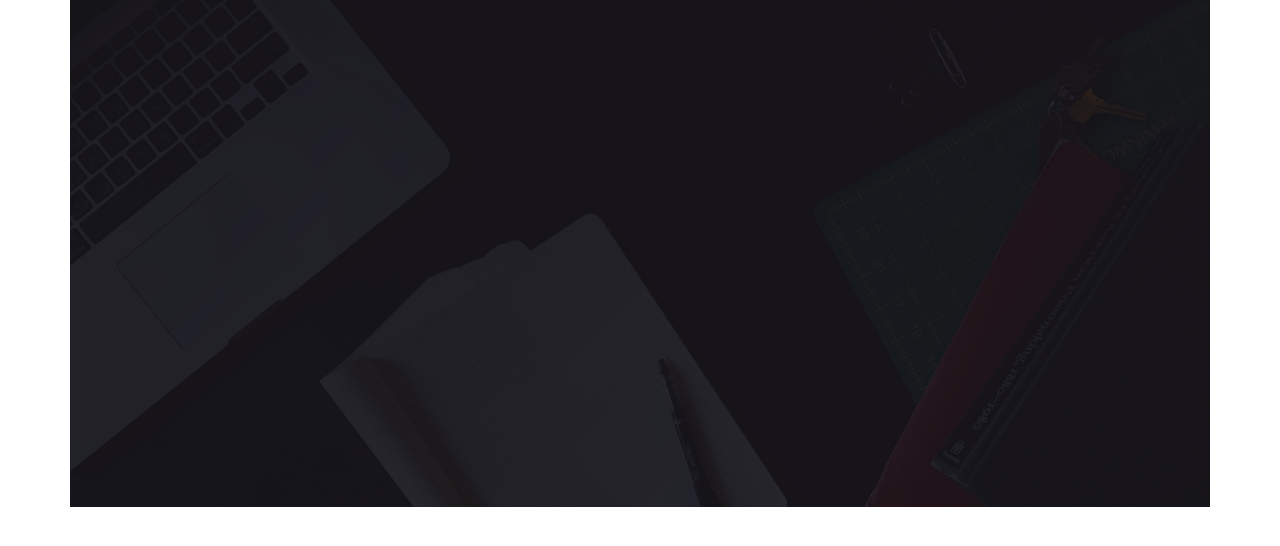
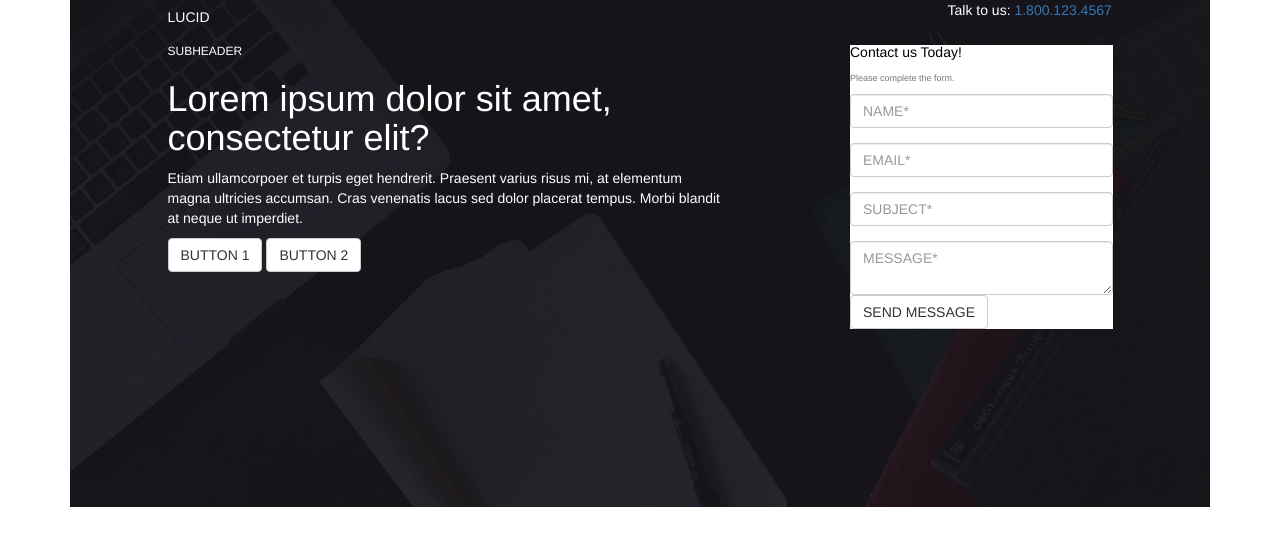
Before and after one commit to jaroot32/MechanixSite, a website: page index.html in a window 1280 px wide. Drawn offline with nearby package versions, Linux system fonts and the light colour scheme.

Commit message:
update: Header layout

```diff
--- a/css/styles.css
+++ b/css/styles.css
@@ -1,4 +1,17 @@
 body {
 	margin: 0 auto;
-	padding: 0 auto;
+	color: #fff;
 }
+.laptop-image {
+	max-width: 100%;
+	height: 931px;
+	background-image: url("laptopimage.jpg");
+	background-repeat: no-repeat;
+	background-size: 100% auto;
+}
+form {
+	background-color: #fff;
+}
+form {
+	color: #000;
+}
--- a/index.html
+++ b/index.html
@@ -1,5 +1,6 @@
 <!DOCTYPE html>
 <html lang="en">
+
 <head>
     <meta charset="utf-8">
     <meta http-equiv="X-UA-Compatible" content="IE=edge">
@@ -18,12 +19,46 @@
       <script src="https://oss.maxcdn.com/respond/1.4.2/respond.min.js"></script>
     <![endif]-->
 </head>
+
 <body>
     <div class="container">
         <header>
+            <div class="laptop-image">
                 <div class="row">
-        <div class="col-lg-12 ">
-          <img class="img-responsive"src="images/laptopimage.jpg">
+                    <div class="col-lg-offset-1 col-lg-1">
+                        <h5>LUCID</h5>
+                    </div>
+                    <div class="col-lg-offset-7 col-lg-3">
+                        <p>Talk to us:<a href="tel://1-800-123-4567"> 1.800.123.4567</a></p>
+                    </div>
+                </div>
+                <div class="row">
+                    <div class="col-lg-offset-1 col-lg-6">
+                        <h6>SUBHEADER</h6>
+                        <h1>Lorem ipsum dolor sit amet, consectetur elit?</h1>
+                        <p>Etiam ullamcorpoer et turpis eget hendrerit. Praesent varius risus mi, at elementum magna ultricies accumsan. Cras venenatis lacus sed dolor placerat tempus. Morbi blandit at neque ut imperdiet.</p>
+                        <button class="btn btn-default" type="button">BUTTON 1</button>
+                        <button class="btn btn-default" type="button">BUTTON 2</button>
+                    </div>
+                    <div class="col-lg-offset-1 col-lg-3">
+                        <form>
+                            <h5>Contact us Today!</h5>
+                            <h6><small>Please complete the form.</small></h6>
+                            <div class="form-group">
+                                <input type="text" class="form-control" id="exampleInputName2" placeholder="NAME*">
+                            </div>
+                            <div class="form-group">
+                                <input type="email" class="form-control" id="exampleInputEmail1" placeholder="EMAIL*">
+                            </div>
+                            <div class="form-group">
+                                <input type="text" class="form-control" placeholder="SUBJECT*">
+                            </div>
+                            <div>
+                                <textarea class="form-control" rows="2" placeholder="MESSAGE*"></textarea>
+                            </div>
+                            <button type="submit" class="btn btn-default">SEND MESSAGE</button>
+                        </form>
+                    </div>
                 </div>
             </div>
         </header>
@@ -34,4 +69,5 @@
     <!-- Include all compiled plugins (below), or include individual files as needed -->
     <script src="bower_components/bootstrap/dist/js/bootstrap.min.js"></script>
 </body>
+
 </html>
```
Also changed, not shown: css/laptopimage.jpg (renamed from images/laptopimage.jpg). Lines whose indentation alone changed are shown as unchanged.
